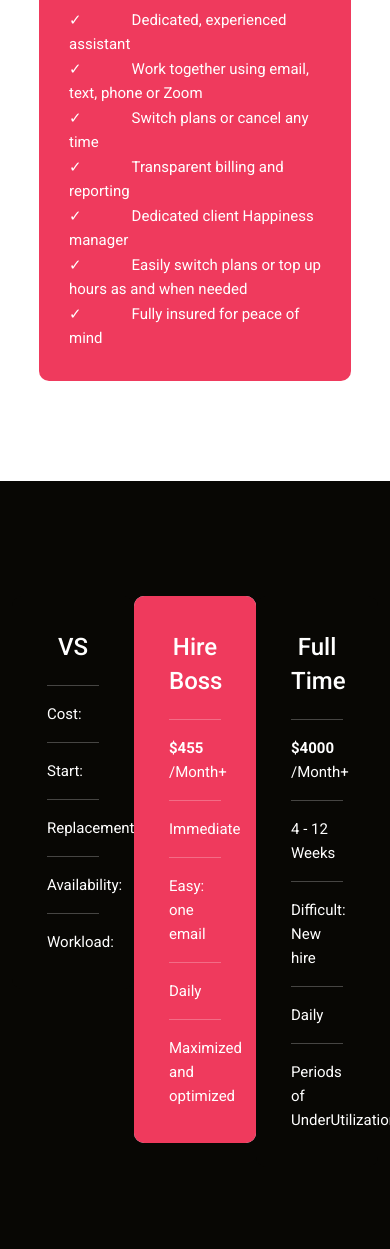
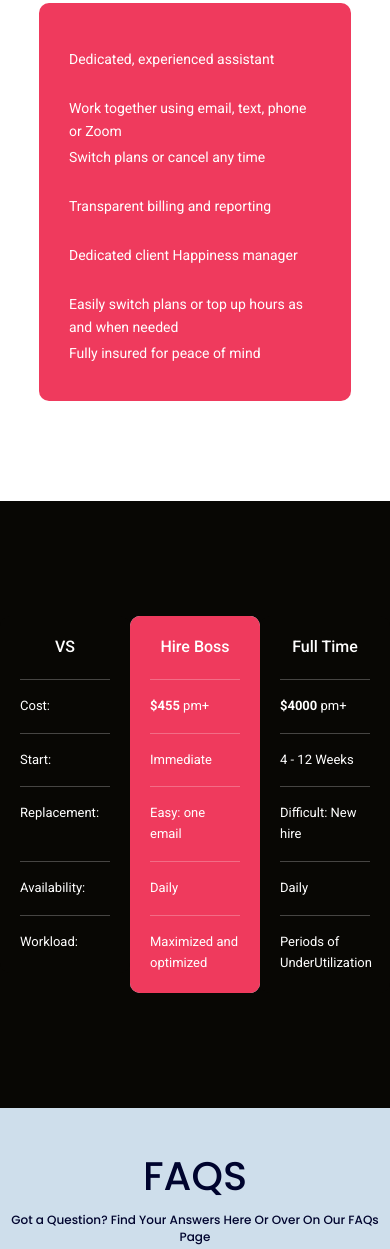
Before and after one commit to tyrkgithub/HireBoss, a plain HTML site: page pricing.html in a window 390 px wide. Shown: the part 3891-5140 px from the top of the page. Drawn offline with Linux system fonts and the light colour scheme; a web font is replaced by a local one.

Commit message:
added media queries for the compare table

```diff
--- a/pricing.html
+++ b/pricing.html
@@ -394,7 +394,8 @@
 
 
 				</div>
-				<div class="col-md-8 col-sm-12">
+				<div class="col-md-1"></div>
+				<div class="col-md-7 col-sm-12">
 				  <ul class="included-ul">
 					<li class="included-li">Dedicated, experienced assistant</li>
 					<li class="included-li">Work together using email, text, phone or Zoom</li>
@@ -413,7 +414,7 @@
 
 
 		  <div class="pricing-area">
-			<div class="container">
+
 				<div class="row justify-content-center">
 
 					<div class="col-4">
@@ -427,7 +428,7 @@
 								<hr class="compareHR">
 								<li class="compare-li">Start:</li>
 								<hr class="compareHR">
-								<li class="compare-li">Replacement:</li>
+								<li class="compare-li replacement">Replacement:</li>
 								<hr class="compareHR">
 								<li class="compare-li">Availability:</li>
 								<hr class="compareHR">
@@ -447,15 +448,15 @@
 							<h4 class="compare-h4">Hire Boss</h4>
 							<hr class="compareHR">
 							<ul class="compare-ul">
-								<li ><b>$455</b> <span>/Month+</span></li>
+								<li class="compare-li"><b>$455</b> <span>pm+</span></li>
 								<hr class="compareHR">
-								<li >Immediate</li>
+								<li class="compare-li">Immediate</li>
 								<hr class="compareHR">
-								<li>Easy: one email</li>
+								<li class="compare-li easy">Easy: one email</li>
 								<hr class="compareHR">
-								<li >Daily</li>
+								<li class="compare-li">Daily</li>
 								<hr class="compareHR">
-								<li >Maximized and optimized</li>
+								<li class="compare-li">Maximized and optimized</li>
 							</ul>
 		<!--                    <div class="price-btn-area">
 								<a href="pricing.html" class="price-btn">Get Started</a>
@@ -467,18 +468,18 @@
 					<div class="col-4">
 						<div class="pricing-card card-2">
 
-							<h4 class="h4-card-2">Full Time</h4>
+							<h4 class="compare-h4">Full Time</h4>
 							<hr class="compareHR">
 							<ul class="compare-ul">
-								<li><b>$4000</b> <span>/Month+</span></li>
+								<li class="compare-li"><b>$4000</b> <span>pm+</span></li>
 								<hr class="compareHR">
-								<li>4 - 12 Weeks</li>
+								<li class="compare-li">4 - 12 Weeks</li>
 								<hr class="compareHR">
-								<li>Difficult: New hire</li>
+								<li class="compare-li" >Difficult: New hire</li>
 								<hr class="compareHR">
-								<li>Daily</li>
+								<li class="compare-li">Daily</li>
 								<hr class="compareHR">
-								<li>Periods of UnderUtilization</li>
+								<li class="compare-li">Periods of UnderUtilization</li>
 							</ul>
 		<!--                    <div class="price-btn-area">
 								<a href="pricing.html" class="price-btn">Get Started</a>
@@ -487,7 +488,7 @@
 					</div>
 
 
-				</div>
+
 			</div>
 		</div>
 
@@ -541,7 +542,31 @@
 			</div>
 		  </div>
 
+		  <div class="aboveFooterSection">
+			<div class="container aboveFooter">
 
+			  <div class="row align-items-center">
+				<div class="col-md-6 col-sm-12">
+				  <h4 class="aboveFooterh4">
+					Thinking about starting your VA journey?
+				  </h4>
+				  <p class="aboveFooterP">
+					Review our services and see where we fit into your business.
+				  </p>
+				</div>
+				<div class="col-md-6 col-sm-12">
+				  <div class="aboveFooter-btn-parent">
+					<button
+					  class="aboveFooter-btn"
+					  onclick="window.location.href = 'https://www.hireboss.co.uk/our-services';"
+					>
+					  View Services
+					</button>
+				  </div>
+				</div>
+			  </div>
+			</div>
+		  </div>
 
 		<footer class="footer-area footer-area-bg">
 			<div class="container">
--- a/website/assets/css/pricing.css
+++ b/website/assets/css/pricing.css
@@ -1,17 +1,16 @@
-.inner-bg1{
+.inner-bg1 {
   padding-bottom: 30px;
 }
 
-.price-img{
+.price-img {
   display: block;
   margin-left: auto;
   margin-right: auto;
   width: 40%;
   height: auto;
-
 }
 
-.priceHR{
+.priceHR {
   color: var(--blackColor);
   height: 2px;
 }
@@ -24,10 +23,9 @@
   font-size: 25px;
 }
 
-  .price-col{
+.price-col {
   border-radius: 10px;
   background-color: var(--redColor);
-
 }
 
 .pricing-desc {
@@ -40,7 +38,7 @@
   font-size: 15px;
 }
 
-.price-container{
+.price-container {
   width: 90%;
   margin: auto;
   margin-bottom: 70px;
@@ -51,16 +49,19 @@
   display: grid;
   grid-template-columns: 1fr 1fr 1fr 1fr 1fr;
   grid-gap: 25px;
-    border-radius: 10px!important;
-
+  border-radius: 10px !important;
 }
 
-.p-crystal,.p-crystal2,.p-designs,.p-slay,.p-gold {
+.p-crystal,
+.p-crystal2,
+.p-designs,
+.p-slay,
+.p-gold {
   background: var(--whiteColor);
   padding: 10% 15%;
   color: aliceblue;
   text-align: center;
-    border-radius: 10px!important;
+  border-radius: 10px !important;
   margin-top: 10px;
   margin-right: 10px;
 }
@@ -88,7 +89,7 @@
   position: static;
   padding: 0;
 }
-.price{
+.price {
   font-size: 30px;
 }
 
@@ -96,33 +97,31 @@
   margin: 15px 0;
   font-size: 12px;
   color: var(--blackColor);
-
 }
 
-.priceBooking-h3{
+.priceBooking-h3 {
   color: var(--blackColor);
   text-shadow: 2px 2px var(--blackColor);
   background-color: var(--whiteColor);
   margin: 50px 300px 30px 300px;
-    padding:10px 0px 10px 0px;
+  padding: 10px 0px 10px 0px;
   font-size: 40px;
-
 }
 
-.priceBooking-p{
+.priceBooking-p {
   color: aliceblue;
   margin: 25px 100px 50px;
 
   font-size: 25px;
 }
 
-.perMonth{
+.perMonth {
   color: var(--redColor);
   font-size: 13px;
   margin-bottom: 10px;
 }
 
-.plan-btn{
+.plan-btn {
   color: var(--whiteColor);
   background-color: var(--blackColor);
   border-radius: 10px;
@@ -137,7 +136,7 @@
   padding-top: 70px;
   padding-bottom: 70px;
 }
-.decision{
+.decision {
   display: block;
   margin-left: auto;
   margin-right: auto;
@@ -145,15 +144,11 @@
   height: 60px;
 }
 
-
-
 .pricing-bg2 {
   background-color: #e9e9e9;
 }
 
 .pricing-card {
-
-
   position: relative;
   border-radius: 10px;
   min-height: 250px;
@@ -161,57 +156,51 @@
   padding: 35px;
 }
 
-
-.row{
-  --bs-gutter-x:none;
+.row {
+  --bs-gutter-x: none;
 }
 
-.col-4, .col-md-2, .col-sm-3{
+.col-4,
+.col-md-2,
+.col-sm-3 {
   padding-top: 45px;
   padding-bottom: 45px;
-  padding-left: none!important;
-  padding-right: none!important;
+  padding-left: none !important;
+  padding-right: none !important;
 }
 
-.card-2{
+.card-2 {
   background-color: var(--blackColor);
   color: var(--whiteColor);
 }
-.pricing-card.card-1{
+.pricing-card.card-1 {
   color: var(--whiteColor);
   justify-content: left;
   background-color: var(--blackColor);
 }
-.h4-card-2{
+.h4-card-2 {
   color: var(--blackColor);
 }
 
-
-.boss-card{
+.boss-card {
   background-color: var(--redColor);
   color: var(--whiteColor);
-
-
-
 }
-.bossParent{
+.bossParent {
   background-color: var(--blueColor);
 
   border-radius: 10px;
 }
 
-.compareHR{
+.compareHR {
   color: var(--whiteColor);
   height: 1px;
 }
 
-.compare-ul.compare{
-
-
+.compare-ul.compare {
 }
 
-.compare-li{
-
+.compare-li {
 }
 
 .pricing-card .top img {
@@ -251,7 +240,6 @@
 }
 
 .pricing-card h4 {
-  font-size: 24px;
   color: var(--whiteColor);
   text-align: center;
   margin-bottom: 20px;
@@ -267,7 +255,6 @@
   list-style-type: none;
   margin: 0 auto;
   padding: 0;
-
 }
 
 .pricing-card ul li {
@@ -275,7 +262,6 @@
   margin-bottom: 10px;
   -webkit-transition: var(--transition);
   transition: var(--transition);
-  font-size: 15px;
 }
 
 .pricing-card ul li i {
@@ -319,7 +305,7 @@
 }
 
 .pricing-card .price-btn-area .price-btn::before {
-  content: '';
+  content: "";
   position: absolute;
   top: 0;
   width: 0;
@@ -377,14 +363,13 @@
 /*================================
 What's Included
 ===================================*/
-.includedSection{
+.includedSection {
   height: auto;
   background-color: var(--whiteColor);
 
   padding-top: 100px;
   padding-bottom: 100px;
   position: relative;
-
 }
 .included {
   margin: auto;
@@ -396,25 +381,22 @@
   font-size: 30px;
   color: var(--blackColor);
   margin-bottom: 40px;
-
 }
 
 .includedImg {
-margin-left: 40%;
-margin-right: 40%;
+  margin-left: 45%;
+  margin-right: 45%;
   height: 70px;
-
-
+  margin-bottom: 40px;
 }
 
-.included-ul{
-
+.included-ul {
   background-color: var(--redColor);
   border-radius: 10px;
   list-style: none;
   margin: 0;
   padding: 30px;
-
+  padding-bottom: 10px;
 }
 
 .included-li {
@@ -425,16 +407,14 @@
   margin-top: 15px;
   margin-bottom: 15px;
   color: var(--whiteColor);
+  font-size: 14px;
 }
-.included-li:before {
-  content: '✓';
+.included-li::before {
+  content: "✓";
   padding-right: 50px;
 }
 
-
-
-
-.col-md-4{
+.col-md-4 {
   padding-right: 20px;
 }
 
@@ -446,26 +426,25 @@
 VS Cards
 ===================================*/
 
-.vsSection{
+.vsSection {
   height: auto;
   padding-top: 70px;
   padding-bottom: 70px;
   background-color: var(--blueColor);
 }
 
-
-
-.vs{
+.vs {
   margin-top: 160px;
 
   color: var(--redColor);
 }
 
-.col-sm-5{
+.col-sm-5 {
   justify-content: center;
 }
 
-.vsCardA, .vsCardB{
+.vsCardA,
+.vsCardB {
   justify-content: center;
   color: var(--whiteColor);
   border-radius: 10px;
@@ -473,20 +452,22 @@
   padding-bottom: 15px;
 }
 
-.vsCardA{
+.vsCardA {
   background-color: var(--blackColor);
 }
 
-.vsCardB{
+.vsCardB {
   background-color: var(--redColor);
 }
 
-.vsCardAul, .vsCardBul{
+.vsCardAul,
+.vsCardBul {
   list-style: none;
   padding-right: 15px;
 }
 
-.vsCardAh6, .vsCardBh6{
+.vsCardAh6,
+.vsCardBh6 {
   color: var(--whiteColor);
   text-align: center;
   font-size: 25px;
@@ -494,7 +475,8 @@
   padding-bottom: 15px;
 }
 
-.vsCardAli, .vsCardBli{
+.vsCardAli,
+.vsCardBli {
   margin: 10px;
   padding-top: 15px;
   padding-bottom: 15px;
@@ -509,201 +491,246 @@
 ===================================*/
 
 @media only screen and (max-width: 831px) {
-  .price-col-p{
+  .price-col-p {
     font-size: 15px;
   }
-  .price{
+  .price {
     font-size: 20px;
   }
-  .price-col-ul-li{
+  .price-col-ul-li {
     font-size: 12px;
   }
-  .perMonth{
+  .perMonth {
     font-size: 10px;
   }
 }
 
 @media only screen and (max-width: 724px) {
-  .price-col-p{
+  .price-col-p {
     font-size: 12px;
     padding-bottom: 0;
   }
-  .price{
+  .price {
     font-size: 18px;
   }
-  .price-col-ul-li{
+  .price-col-ul-li {
     font-size: 10px;
   }
-  .perMonth{
+  .perMonth {
     font-size: 8px;
   }
 
-  .price-row{
+  .price-row {
     grid-gap: 10px;
   }
-  .plan-btn{
+  .plan-btn {
     font-size: 10px;
   }
 }
 
 @media only screen and (max-width: 550px) {
-  .pricing-h3{
+  .pricing-h3 {
     padding: 0px;
     padding-left: 40px;
   }
-  .pricing-desc{
+  .pricing-desc {
     padding: 0px;
     padding-left: 40px;
     padding-top: 30px;
   }
 
-  .price-col-p{
+  .price-col-p {
     font-size: 10px;
-
   }
-  .price{
+  .price {
     font-size: 15px;
   }
-  .price-col-ul-li{
+  .price-col-ul-li {
     font-size: 8px;
   }
-  .perMonth{
+  .perMonth {
     font-size: 7px;
   }
 
-  .price-row{
+  .price-row {
     grid-gap: 10px;
   }
 }
 
 @media only screen and (max-width: 480px) {
-.price-row{
+  .price-row {
     display: block;
   }
 
-.price-col-p{
+  .price-col-p {
     font-size: 20px;
-
   }
-.price{
+  .price {
     font-size: 30px;
   }
-.price-col-ul-li{
+  .price-col-ul-li {
     font-size: 15px;
   }
-.perMonth{
+  .perMonth {
     font-size: 15px;
   }
 
-.price-row{
+  .price-row {
     grid-gap: 10px;
   }
 
-.price-col{
+  .price-col {
     margin: auto;
     width: 60%;
   }
-.pricing-desc{
+  .pricing-desc {
     padding-bottom: 20px;
     width: 80%;
   }
-.plan-btn{
-  font-size:15px ;
+  .plan-btn {
+    font-size: 15px;
   }
-
 }
 @media only screen and (max-width: 658px) {
-  .vsCardBli.noHassle{
+  .vsCardBli.noHassle {
     padding-bottom: 40px;
   }
-  .vs{
+  .vs {
     margin-top: 170px;
   }
 }
 @media only screen and (max-width: 600px) {
-  .vsCardBli.noHassle{
+  .vsCardBli.noHassle {
     padding-bottom: 15px;
   }
 }
 
 @media only screen and (max-width: 570px) {
-  .vsCardB, .vsCardA{
+  .vsCardB,
+  .vsCardA {
     margin: 0px;
     padding-bottom: 5px;
   }
-  .vsCardB{
+  .vsCardB {
     margin-left: 10px;
   }
-  .vsCardA{
+  .vsCardA {
     margin-right: 10px;
   }
-      .vsCardBul, .vsCardAul{
+  .vsCardBul,
+  .vsCardAul {
     padding-left: 15px;
     padding-bottom: 0px;
     margin-bottom: 0px;
   }
-      .vs{
+  .vs {
     margin-top: 150px;
   }
 }
 
 @media only screen and (max-width: 545px) {
-  .vsCardBli.noHassle{
+  .vsCardBli.noHassle {
     padding-bottom: 40px;
   }
 }
 @media only screen and (max-width: 487px) {
-  .vsCardBli.noHassle{
+  .vsCardBli.noHassle {
     padding-bottom: 15px;
   }
 }
 
-
 @media only screen and (max-width: 480px) {
-  .vsCardBli.noHassle{
+  .vsCardBli.noHassle {
     padding-bottom: 35px;
   }
-  .vsCardBh6, .vsCardAh6{
-
+  .vsCardBh6,
+  .vsCardAh6 {
     padding-bottom: 0px;
   }
-  .vs{
+  .vs {
     margin-top: 110px;
   }
-  .vsCardBul, .vsCardAul{
+  .vsCardBul,
+  .vsCardAul {
     padding-left: 15px;
     padding-bottom: 0px;
     margin-bottom: 0px;
   }
-  .vsCardBli, .vsCardAli{
-
+  .vsCardBli,
+  .vsCardAli {
     margin: 0px;
     padding-top: 10px;
     padding-bottom: 10px;
   }
 }
 @media only screen and (max-width: 439px) {
-  .vsCardBli.noHassle{
+  .vsCardBli.noHassle {
     padding-bottom: 10px;
   }
 }
 
 @media only screen and (max-width: 400px) {
-  .vsCardBli.efficient{
+  .vsCardBli.efficient {
     padding-bottom: 35px;
   }
-  .vs{
+  .vs {
     margin-top: 130px;
   }
 }
 
-
-
 @media only screen and (max-width: 377px) {
-  .vsCardBli.support{
+  .vsCardBli.support {
     padding-bottom: 35px;
   }
-  .vs{
+  .vs {
     margin-top: 150px;
   }
 }
+
+/*================================
+Whats Included Media Queries
+===================================*/
+
+@media only screen and (max-width: 1001px) {
+  .included-li:before {
+    padding-right: 20px;
+  }
+}
+
+@media only screen and (max-width: 882px) {
+  .included-li:before {
+    content: none;
+  }
+}
+@media only screen and (max-width: 767px) {
+  .compare-h4 {
+    font-size: 20px;
+  }
+  .compare-li {
+    font-size: 13px;
+  }
+}
+
+@media only screen and (max-width: 514px) {
+  .pricing-card {
+    padding: 20px;
+  }
+  .compare-h4 {
+    font-size: 16px;
+  }
+}
+
+@media only screen and (max-width: 423px) {
+  .compare-li.easy {
+   padding-bottom: 21px;
+  }
+  .compare-li.replacement {
+    padding-bottom: 21px;
+   }
+}
+@media only screen and (max-width: 390px) {
+  .compare-li.easy {
+   padding-bottom: 0px;
+  }
+
+}
```
Lines whose indentation alone changed are shown as unchanged.
